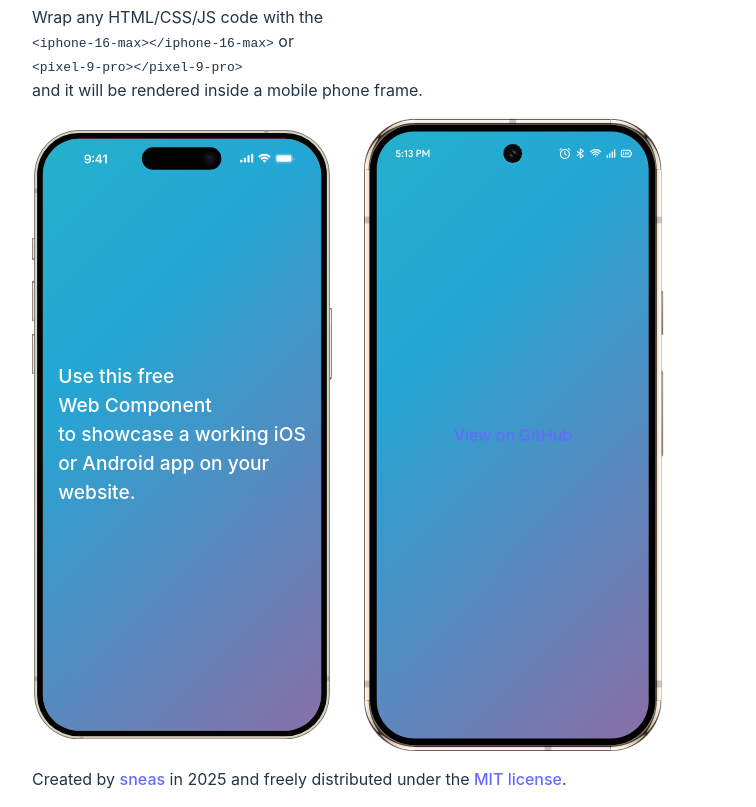
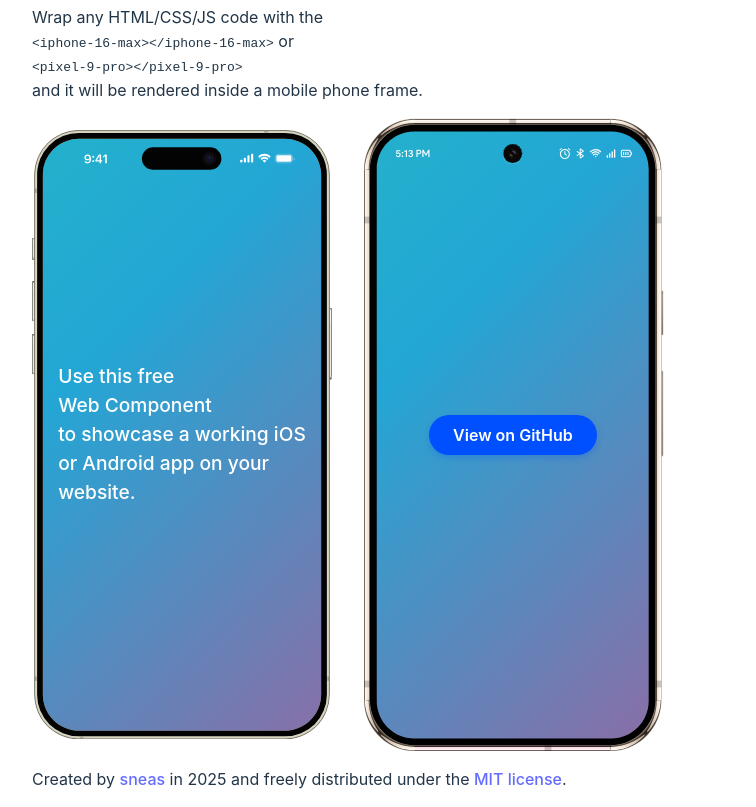
Before and after one commit to sneas/telephone, a plain HTML site: page index.html in a window 1280 px wide. Shown: the part 86-893 px from the top of the page, without its empty margins (260-1016 px from the left). Drawn offline with Linux system fonts and the light colour scheme.

Commit message:
Automatically update gh-pages [skip ci]

```diff
--- a/index.html
+++ b/index.html
@@ -23,6 +23,7 @@
         gap: 2rem;
         align-items: center;
         font-family: inherit;
+        flex-wrap: wrap;
       }
 
       .x-ray__code {
@@ -39,10 +40,31 @@
         padding: 1rem;
         color: #fff;
         box-sizing: border-box;
+      }
 
-        p {
-          font-weight: 500;
-          font-size: 1.2rem;
+      iphone-16-max {
+        font-weight: 500;
+        font-size: 1.2rem;
+      }
+
+      .button {
+        background-color: #0050ff;
+        color: #fff;
+        border: none;
+        border-radius: 2rem;
+        padding: 0.5rem 1.5rem;
+        text-align: center;
+        transition: all 0.5s;
+        box-shadow: 0 3px 6px rgba(0, 80, 255, .25);
+        font-weight: 600;
+
+        &:hover {
+          background-color: #0040cc;
+          color: #fff;
+        }
+
+        &:active {
+          box-shadow: none;
         }
       }
     </style>
@@ -79,18 +101,12 @@
             </style>
             <iphone-16-max mode="dark">
               <div class="phone-content">
-                <p>
-                  Use this free<br />Web Component<br />to showcase a working iOS or Android app on your website.
-                </p>
+                Use this free<br />Web Component<br />to showcase a working iOS or Android app on your website.
               </div>
             </iphone-16-max>
             <pixel-9-pro mode="dark">
               <div class="phone-content">
-                <a class="github-button"
-                   href="https://github.com/sneas/telephone"
-                   data-color-scheme="no-preference: light; light: dark; dark: dark;"
-                   data-size="large" aria-label="View on GitHub"
-                >View on GitHub</a>
+                <a href="https://github.com/sneas/telephone" class="button">View on GitHub</a>
               </div>
             </pixel-9-pro>
           </code>
@@ -100,6 +116,5 @@
         Created by <a href="https://github.com/sneas">sneas</a> in 2025 and freely distributed under the <a href="https://github.com/sneas/telephone/blob/main/LICENSE">MIT license</a>.</p>
     </div>
 
-    <script async defer src="https://buttons.github.io/buttons.js"></script>
   </body>
 </html>
```
